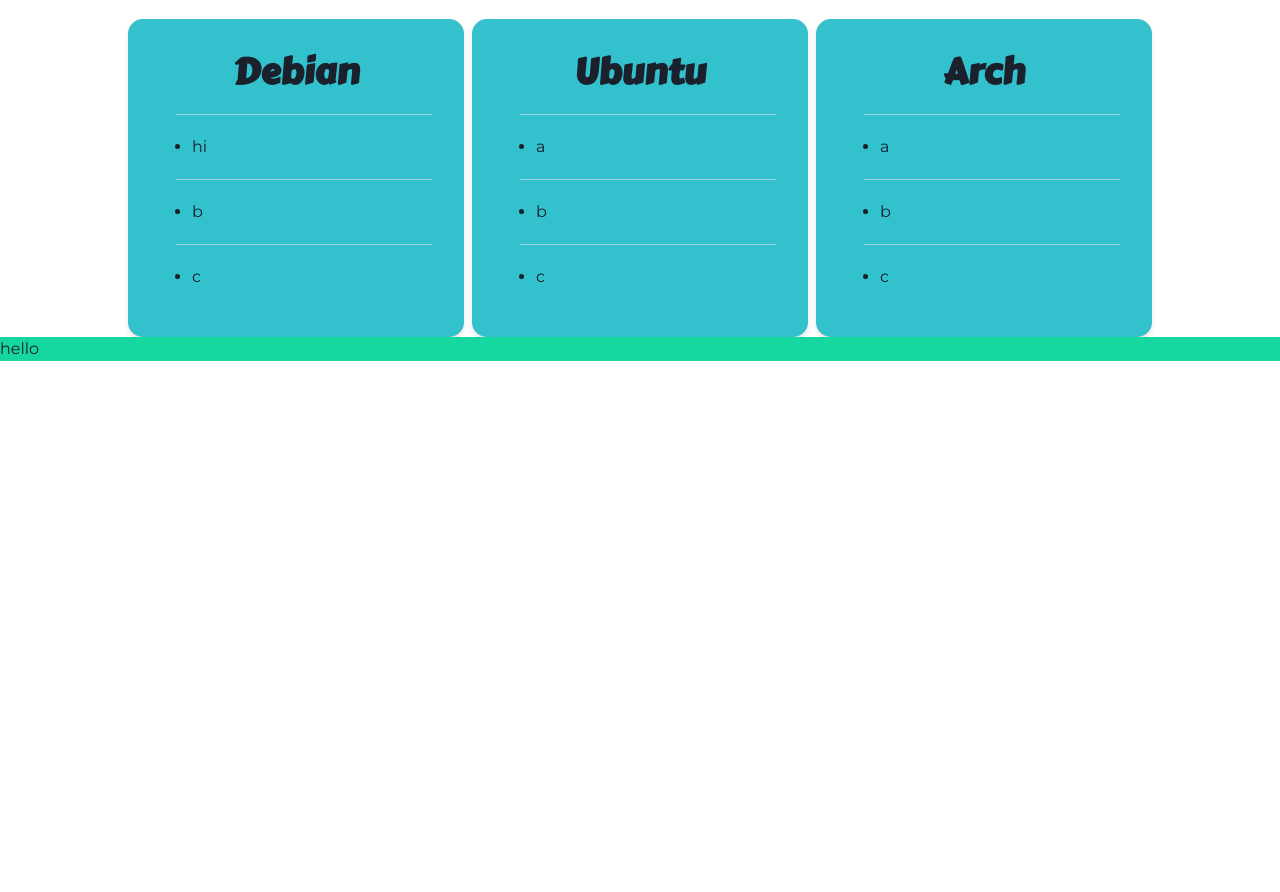
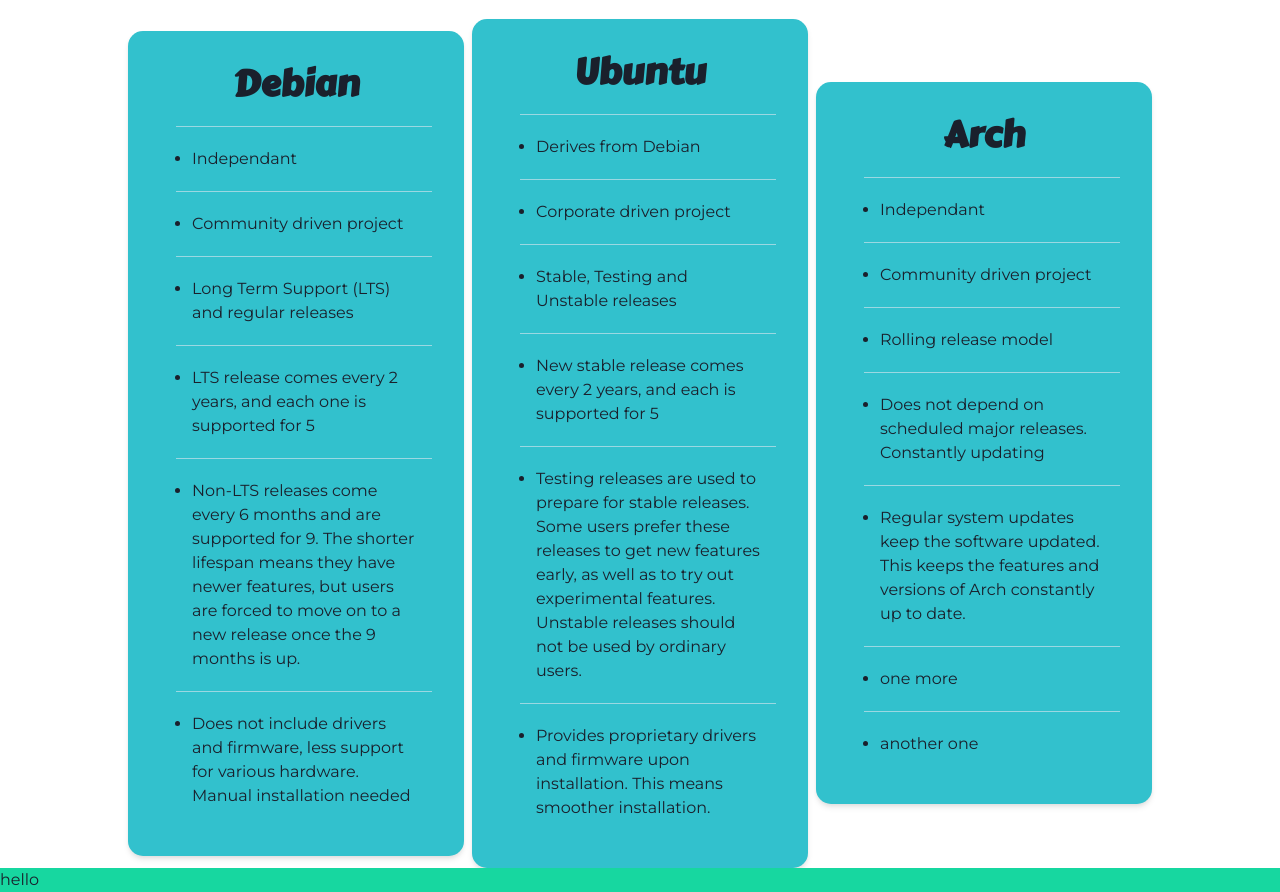
Before and after one commit to Jumner/LinuxSensei, a Next.js app in the folder site/: page /resources in a window 1280 px wide. Shown: the part 1721-2613 px from the top of the page. Before the commit the page ends 2082 px from the top, so only its background shows below. Built offline with nearby package versions, Linux system fonts and the light colour scheme.

Commit message:
Distro Comparison Added

```diff
--- a/site/src/components/DistroComparison.js
+++ b/site/src/components/DistroComparison.js
@@ -3,9 +3,40 @@
 export default function DistroComparison() {
 	return (
 		<HStack w="80vw" justify="space-between">
-			<Os name="Debian" items={["hi", "b", "c"]} />
-			<Os name="Ubuntu" items={["a", "b", "c"]} />
-			<Os name="Arch" items={["a", "b", "c"]} />
+			<Os
+				name="Debian"
+				items={[
+					"Independant",
+					"Community driven project",
+					" Long Term Support (LTS) and regular releases",
+					"LTS release comes every 2 years, and each one is supported for 5",
+					"Non-LTS releases come every 6 months and are supported for 9. The shorter lifespan means they have newer features, but users are forced to move on to a new release once the 9 months is up.",
+					"Does not include drivers and firmware, less support for various hardware. Manual installation needed",
+				]}
+			/>
+			<Os
+				name="Ubuntu"
+				items={[
+					"Derives from Debian",
+					"Corporate driven project",
+					"Stable, Testing and Unstable releases",
+					"New stable release comes every 2 years, and each is supported for 5",
+					"Testing releases are used to prepare for stable releases. Some users prefer these releases to get new features early, as well as to try out experimental features. Unstable releases should not be used by ordinary users.",
+					"Provides proprietary drivers and firmware upon installation. This means smoother installation.",
+				]}
+			/>
+			<Os
+				name="Arch"
+				items={[
+					" Independant",
+					"Community driven project",
+					"Rolling release model",
+					"Does not depend on scheduled major releases. Constantly updating",
+					"Regular system updates keep the software updated. This keeps the features and versions of Arch constantly up to date. ",
+					"one more",
+					"another one",
+				]}
+			/>
 		</HStack>
 	);
 }
--- a/site/src/components/OsComparison.js
+++ b/site/src/components/OsComparison.js
@@ -24,7 +24,7 @@
 				]}
 			/>
 			<Os
-				name="Mac Os"
+				name="MacOS"
 				items={[
 					"Created by Apple",
 					"Free",
```
